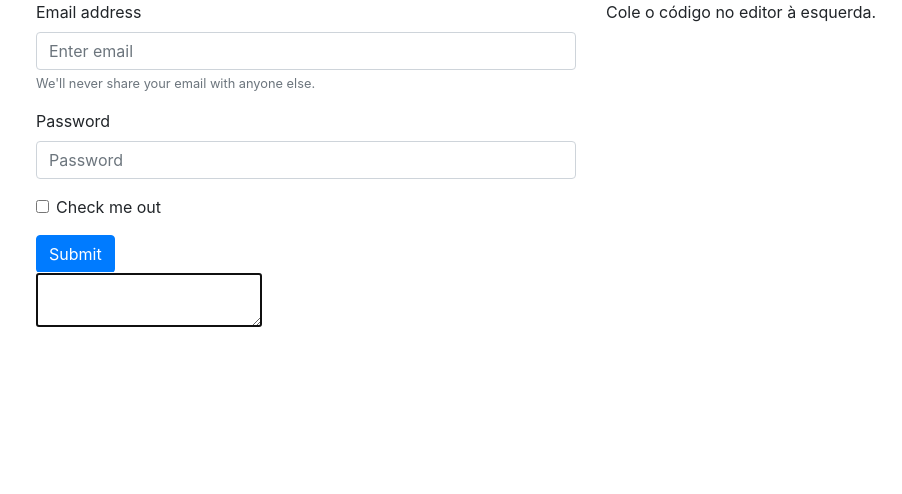
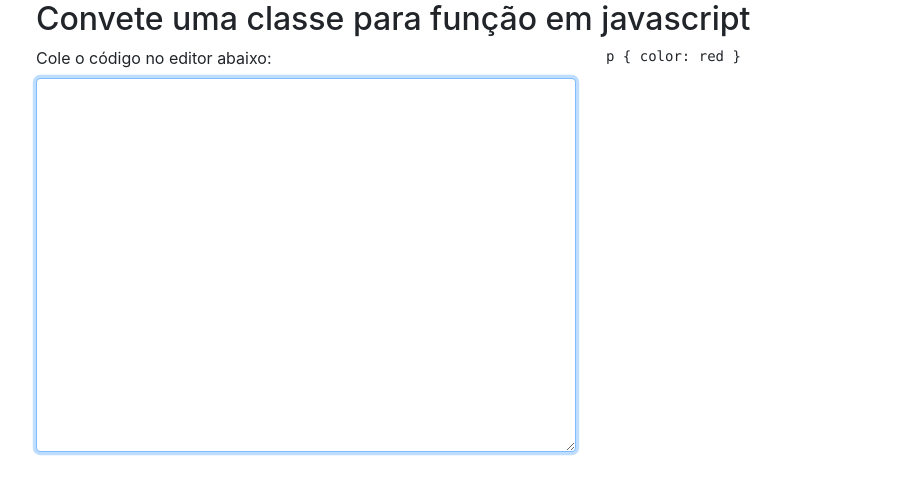
Before and after one commit to TaffarelXavier/converter-classe-para-funcao, a Next.js app: page / in a window 1280 px wide. Shown: the top 494 px of the page, without its empty margins (49-951 px from the left). Built offline with nearby package versions, Linux system fonts and the light colour scheme; a small style sheet from the web is missing.

Commit message:
Alterações

```diff
--- a/pages/_app.js
+++ b/pages/_app.js
@@ -10,6 +10,10 @@ class MyApp extends App {
       <>
         <Head>
           <title>Admin</title>
+          <link href="https://myCDN.com/prism@v1.x/themes/prism.css" rel="stylesheet" />
+          <script src="https://cdnjs.cloudflare.com/ajax/libs/highlight.js/9.18.1/highlight.min.js"></script>
+          <link rel="stylesheet" href="https://cdnjs.cloudflare.com/ajax/libs/highlight.js/9.18.1/styles/dracula.min.css" />
+          <link rel="stylesheet" href="https://cdnjs.cloudflare.com/ajax/libs/highlight.js/9.18.1/styles/a11y-dark.min.css" />
           {/* <link rel="stylesheet" href="http://192.168.129.141:5000/assets/js/highlight.min.js" /> */}
         </Head>
           <Component {...pageProps} />
--- a/pages/index.js
+++ b/pages/index.js
@@ -4,11 +4,13 @@ import Form from 'react-bootstrap/Form';
 import { CopyToClipboard } from 'react-copy-to-clipboard';
 
 export default () => {
+
 	const [textFormated, setTextFormated] = useState('');
 
 	const [copiado, setCopy] = useState(false);
 
 	const handleChange = ev => {
+
 		var entrada = ev.target.value;
 
 		var arr = entrada.split('\n');
@@ -34,37 +36,31 @@ export default () => {
 		<Container>
 			<Row>
 				<Col>
+					<h2>Convete uma classe para função em javascript</h2>
+				</Col>
+			</Row>
+			<Row>
+				<Col>
 					<Form>
-						<Form.Group controlId="formBasicEmail">
-							<Form.Label>Email address</Form.Label>
-							<Form.Control type="email" placeholder="Enter email" />
-							<Form.Text className="text-muted">We'll never share your email with anyone else.</Form.Text>
+						<Form.Group controlId="exampleForm.ControlTextarea1">
+							<Form.Label>Cole o código no editor abaixo:</Form.Label>
+							<Form.Control as="textarea" rows="15" autoFocus onChange={handleChange} />
 						</Form.Group>
-
-						<Form.Group controlId="formBasicPassword">
-							<Form.Label>Password</Form.Label>
-							<Form.Control type="password" placeholder="Password" />
-						</Form.Group>
-						<Form.Group controlId="formBasicCheckbox">
-							<Form.Check type="checkbox" label="Check me out" />
-						</Form.Group>
-						<Button variant="primary" type="submit">
-							Submit
-						</Button>
 					</Form>
-					<textarea autoFocus onChange={handleChange}></textarea>
 				</Col>
 				<Col>
+				<pre><code className="language-css">{`p { color: red }`}</code></pre>
+
 					{textFormated !== '' ? (
 						<>
 							<h3>Saída:</h3>
 							<pre>{textFormated}</pre>
 							<CopyToClipboard text={textFormated} onCopy={() => setCopy(true)}>
-								<button>Copy to clipboard with button</button>
+								<Button variant="primary" type="submit">Copiar para área de transferência</Button>
 							</CopyToClipboard>
 						</>
 					) : (
-						<>Cole o código no editor à esquerda.</>
+						<></>
 					)}
 				</Col>
 			</Row>
```
